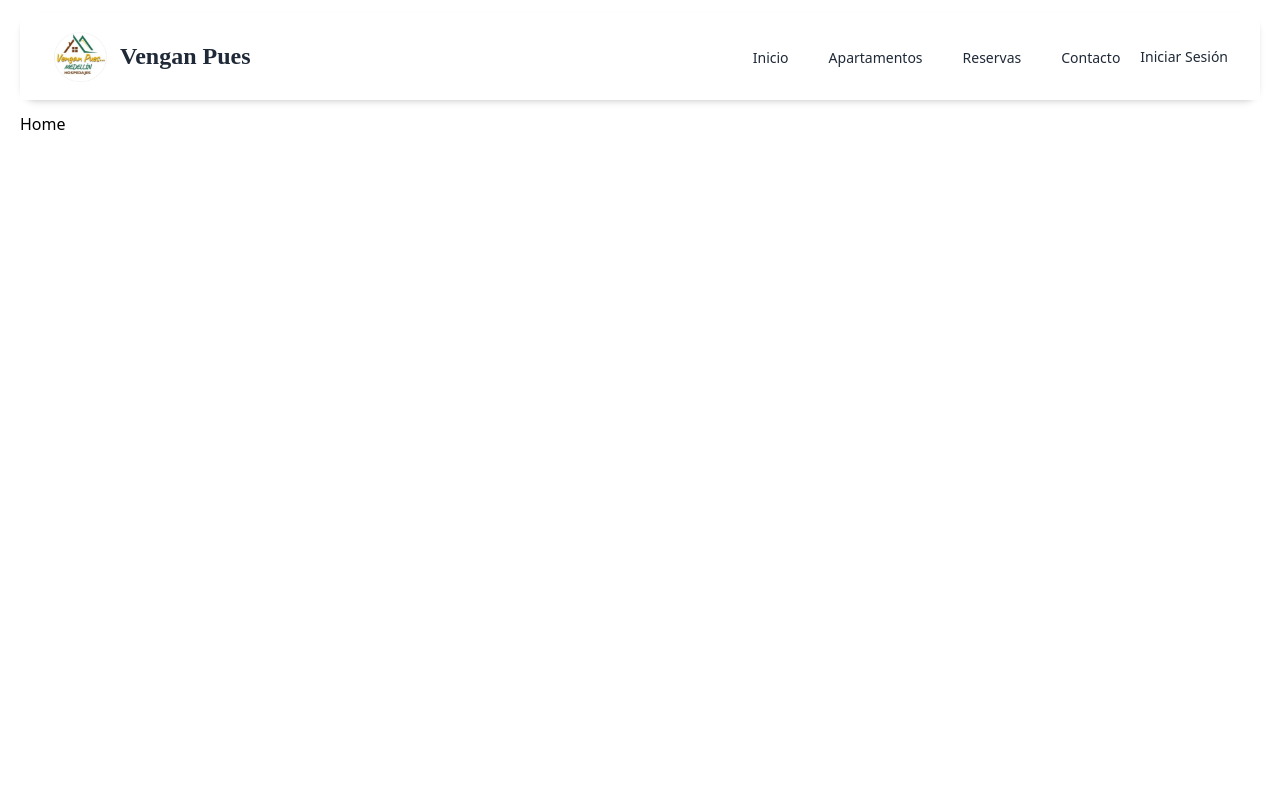
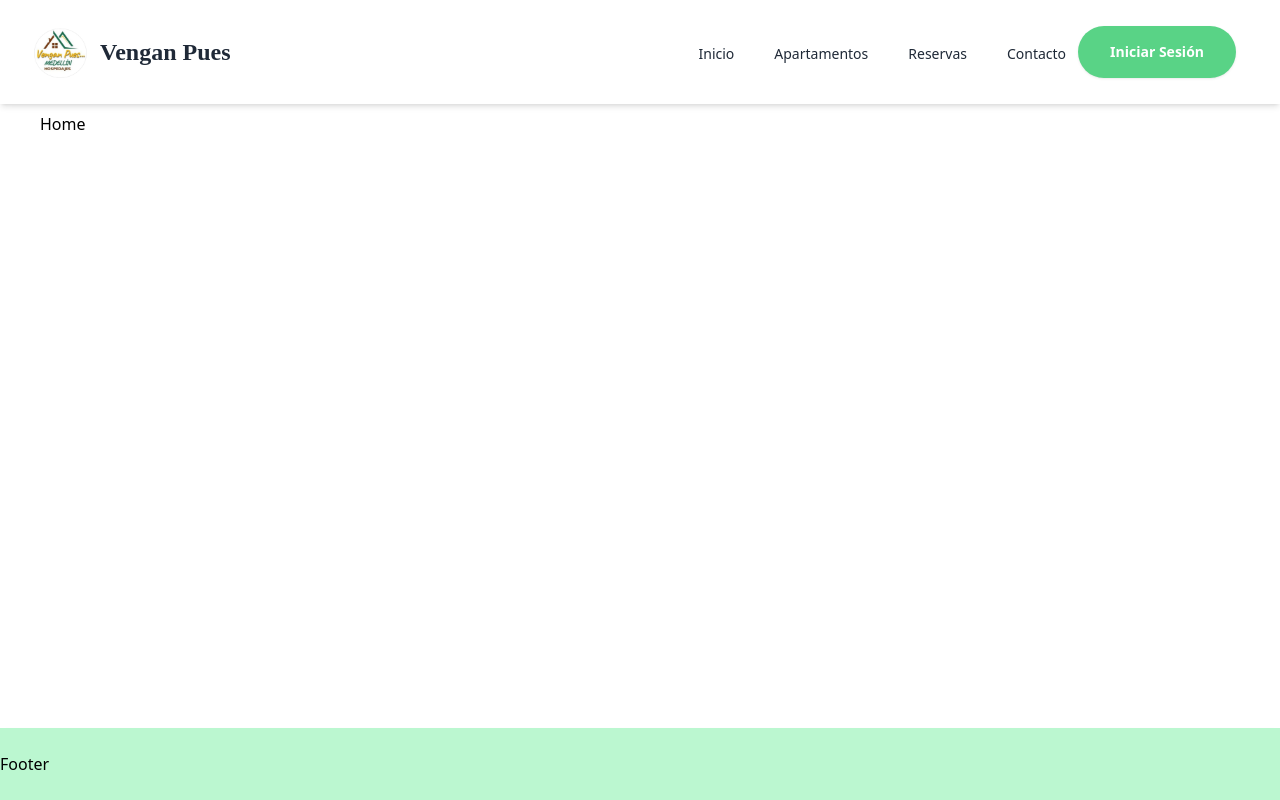
Before and after one commit to jasaenzh/vengan_pues_hospedajes, a React (Create React App) app in the folder client/: page / in a window 1280 px wide. Built offline with nearby package versions, Linux system fonts and the light colour scheme; no server answers.

Commit message:
Agregando estilos navbar

```diff
--- a/client/public/index.html
+++ b/client/public/index.html
@@ -24,7 +24,7 @@
       work correctly both with client-side routing and a non-root public URL.
       Learn how to configure a non-root public URL by running `npm run build`.
     -->
-    <title>React App</title>
+    <title>Vengan pues hospedajes</title>
   </head>
   <body>
     <noscript>You need to enable JavaScript to run this app.</noscript>
--- /dev/null
+++ b/client/src/components/Footer.jsx
@@ -0,0 +1,13 @@
+import React from 'react';
+
+function Footer() {
+  return (
+    <div className='w-full flex-shrink-0 shadow-md bg-green-200 mt-3'>
+      <div className='container mx-auto py-6'>
+        Footer
+      </div>
+    </div>
+  );
+}
+
+export default Footer;
--- a/client/src/components/Navbar.jsx
+++ b/client/src/components/Navbar.jsx
@@ -48,7 +48,7 @@ function Navbar() {
 
 
   return (
-    <div className='bg-white shadow-md w-full top-0 left-0 z-10 my-3 rounded-2xl'>
+    <nav className='fixed w-full z-30 top-0 bg-white shadow-md left-0 py-2'>
       <div className='md:flex justify-between items-center bg-white py-4 px-4 md:px-8 '>
 
         {/* Logo y titulo  de la pagina */}
@@ -71,18 +71,20 @@ function Navbar() {
             ))
           }
 
+
           {
             isAuthenticated ? (<Link to="/" onClick={() => { singOut() }}>
-              <button className={`md:ml-5 md:text-sm md:my-0 ${open ? 'text-lg' : 'text-xl'} text-gray-800 hover:text-green-400 duration-500`}>Cerrar Sesión</button>
+              <button className={`mx-auto lg:mx-3 hover:no-underline bg-green-500 font-bold rounded-full py-4 px-8 shadow opacity-75 focus:outline-none focus:shadow-transparent transform hover:scale-105 ease-in-out md:ml-5 md:text-sm md:my-0 ${open ? 'text-lg' : 'text-xl'} text-white hover:text-slate-50 hover:bg-green-700 duration-500`}>Cerrar Sesión</button>
+              {/*  w-full text-center py-3 rounded bg-green-500 text-white hover:bg-green-700 focus:outline-none my-1*/}
             </Link>) : (<Link to="/iniciar-sesion">
-              <button className={`md:ml-5 md:text-sm md:my-0 ${open ? 'text-lg' : 'text-xl'} text-gray-800 hover:text-green-400 duration-500`}>Iniciar Sesión</button>
+              <button className={`mx-auto lg:mx-3 hover:no-underline bg-green-500 font-bold rounded-full py-4 px-8 shadow opacity-75 focus:outline-none focus:shadow-transparent transform hover:scale-105 ease-in-out md:ml-5 md:text-sm md:my-0 ${open ? 'text-lg' : 'text-xl'} text-white hover:text-slate-50 hover:bg-green-700 duration-500`}>Iniciar Sesión</button>
             </Link>)
           }
 
         </ul>
 
       </div>
-    </div>
+    </nav>
   )
 }
 
--- a/client/src/layout/Layout.jsx
+++ b/client/src/layout/Layout.jsx
@@ -1,14 +1,16 @@
 import React from 'react'
 import Navbar from "../components/Navbar";
+import Footer from '../components/Footer';
 
 function Layout({ children }) {
   return (
-    <>
-      <main className='container mx-auto px-5 '>
-        <Navbar />
+    <div className="flex flex-col min-h-screen">
+      <Navbar />
+      <main className="flex-grow container mx-auto px-4 md:px-10 mt-28">
         {children}
       </main>
-    </>
+      <Footer />
+    </div>
   )
 }
 
```
